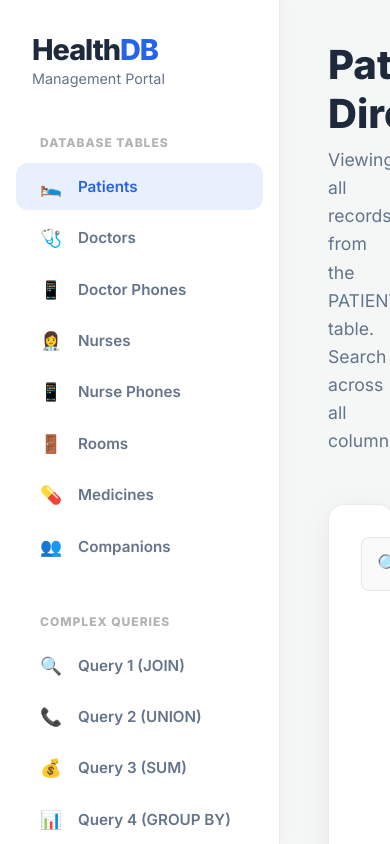
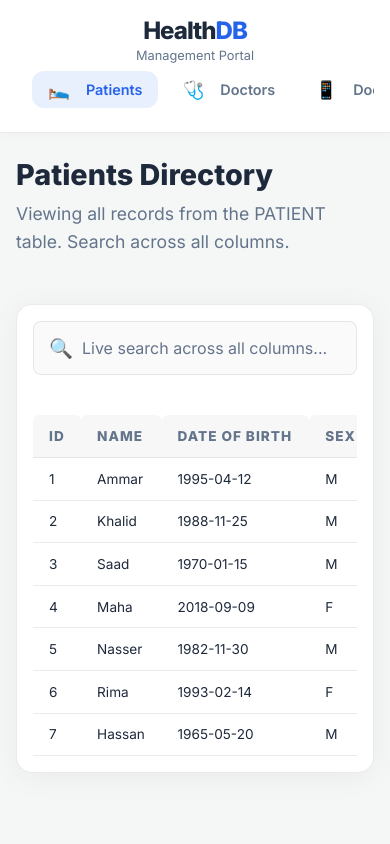
Before and after one commit to OmarBasalamah/Hospital-database-management-system, a website: page index.html in a window 390 px wide. Drawn offline with Linux system fonts and the light colour scheme; no server answers.

Commit message:
Add files via upload

```diff
--- a/style.css
+++ b/style.css
@@ -361,3 +361,86 @@ tr:hover td {
     line-height: 1.5;
     display: block;
 }
+
+/* Mobile Responsiveness */
+.table-container {
+    overflow-x: auto;
+    width: 100%;
+    -webkit-overflow-scrolling: touch;
+}
+
+table {
+    min-width: 600px; /* Ensures table doesn't get impossibly squished */
+}
+
+@media (max-width: 768px) {
+    .app-container {
+        flex-direction: column;
+    }
+
+    .sidebar {
+        width: 100%;
+        padding: 1rem;
+        border-right: none;
+        border-bottom: 1px solid var(--border-color);
+        box-shadow: 0 4px 10px rgba(0,0,0,0.02);
+    }
+
+    .sidebar-header {
+        margin-bottom: 0.5rem;
+        text-align: center;
+    }
+
+    .sidebar-header h2 {
+        font-size: 1.5rem;
+    }
+
+    .sidebar-header p {
+        font-size: 0.8rem;
+    }
+
+    .sidebar-nav {
+        display: flex;
+        flex-direction: row;
+        overflow-x: auto;
+        gap: 0.5rem;
+        padding-bottom: 0.5rem;
+        /* Hide scrollbar */
+        scrollbar-width: none;
+        -ms-overflow-style: none;
+    }
+
+    .sidebar-nav::-webkit-scrollbar {
+        display: none;
+    }
+
+    .nav-section-title {
+        display: none; /* Hide labels to save space */
+    }
+
+    .nav-btn {
+        flex: 0 0 auto;
+        margin-bottom: 0;
+        padding: 0.5rem 1rem;
+        font-size: 0.9rem;
+    }
+
+    .main-content {
+        padding: 1.5rem 1rem;
+    }
+
+    .top-header h1 {
+        font-size: 1.8rem;
+    }
+
+    .glass-panel {
+        padding: 1rem;
+        min-height: auto;
+    }
+
+    th, td {
+        padding: 0.8rem 1rem;
+        font-size: 0.85rem;
+        white-space: nowrap; /* Prevent text wrapping in tiny columns */
+    }
+}
```
